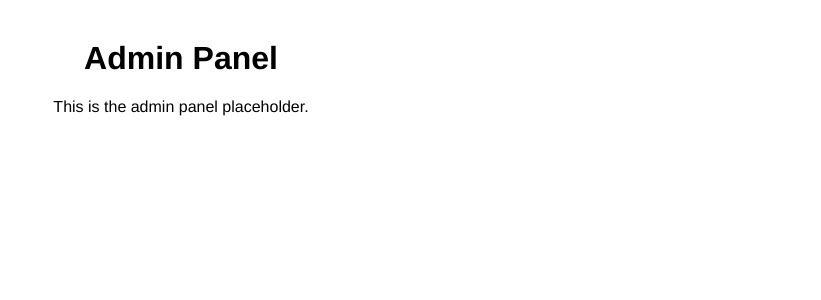
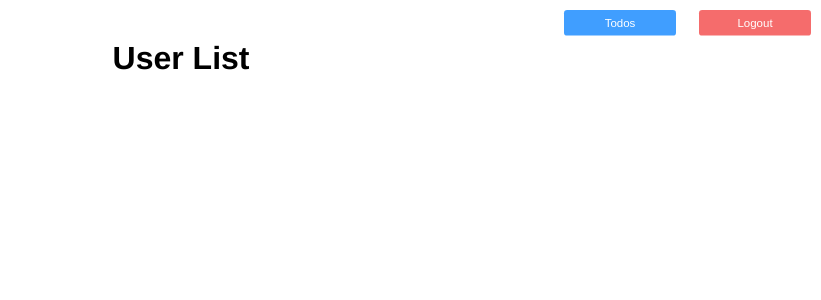
Before and after one commit to Pazazamadaz/todolist-vue, a Vue app: page /admin in a window 1280 px wide. Shown: the top 300 px of the page, without its empty margins (459-1280 px from the left). Built offline with nearby package versions, Linux system fonts and the light colour scheme; sample sign-in values are in the browser's storage.

Commit message:
Added buttons to admin portal

```diff
--- a/src/components/Admin/AdminPanel.vue
+++ b/src/components/Admin/AdminPanel.vue
@@ -1,7 +1,8 @@
 <template>
   <div>
-    <h1>Admin Panel</h1>
-    <p>This is the admin panel placeholder.</p>
+    <button class="admin-button" @click="() => $router.push('/todos')">Todos</button>
+    <button class="logout-button" @click="logout">Logout</button>
+    <h1>User List</h1>
   </div>
 </template>
 
```
